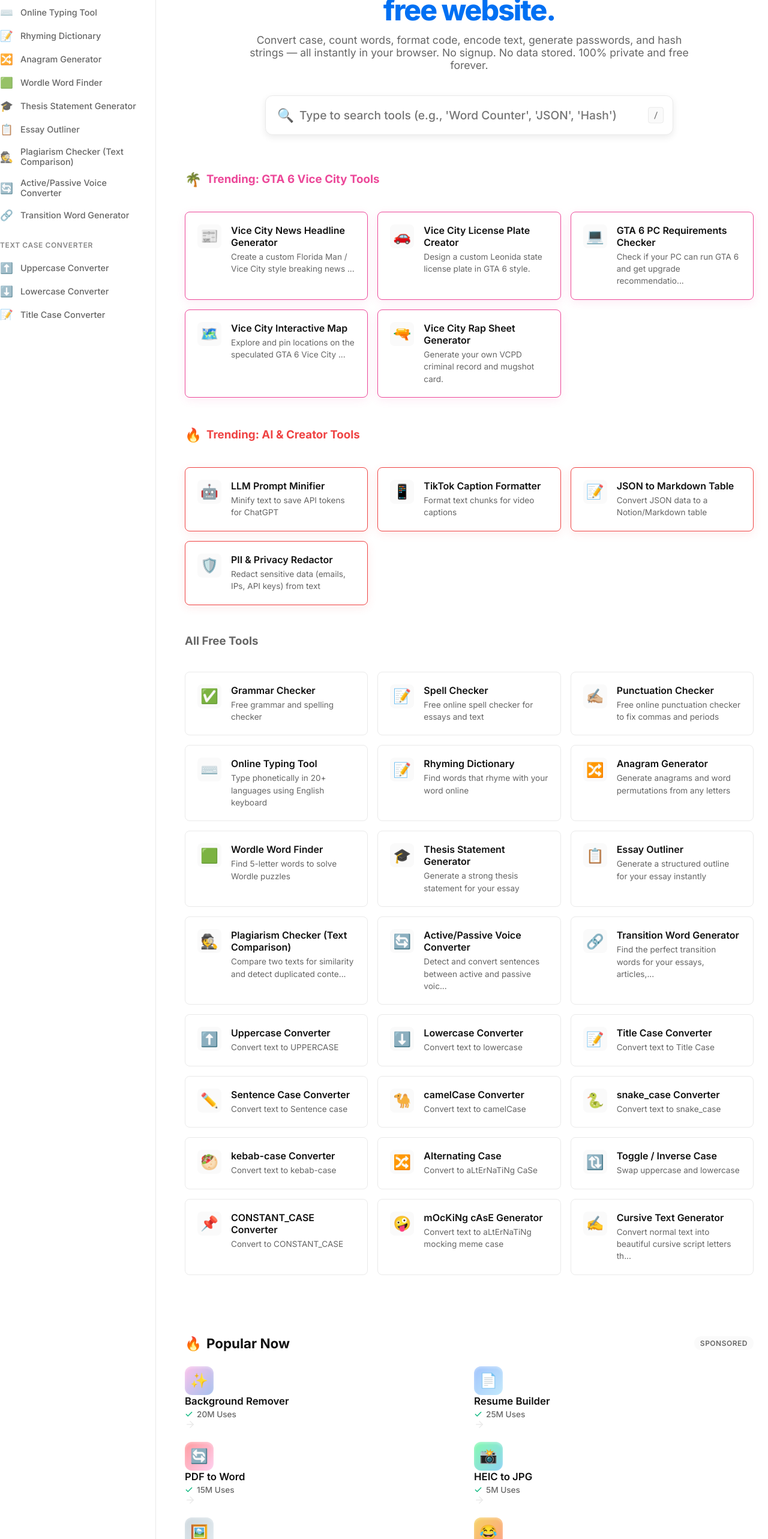
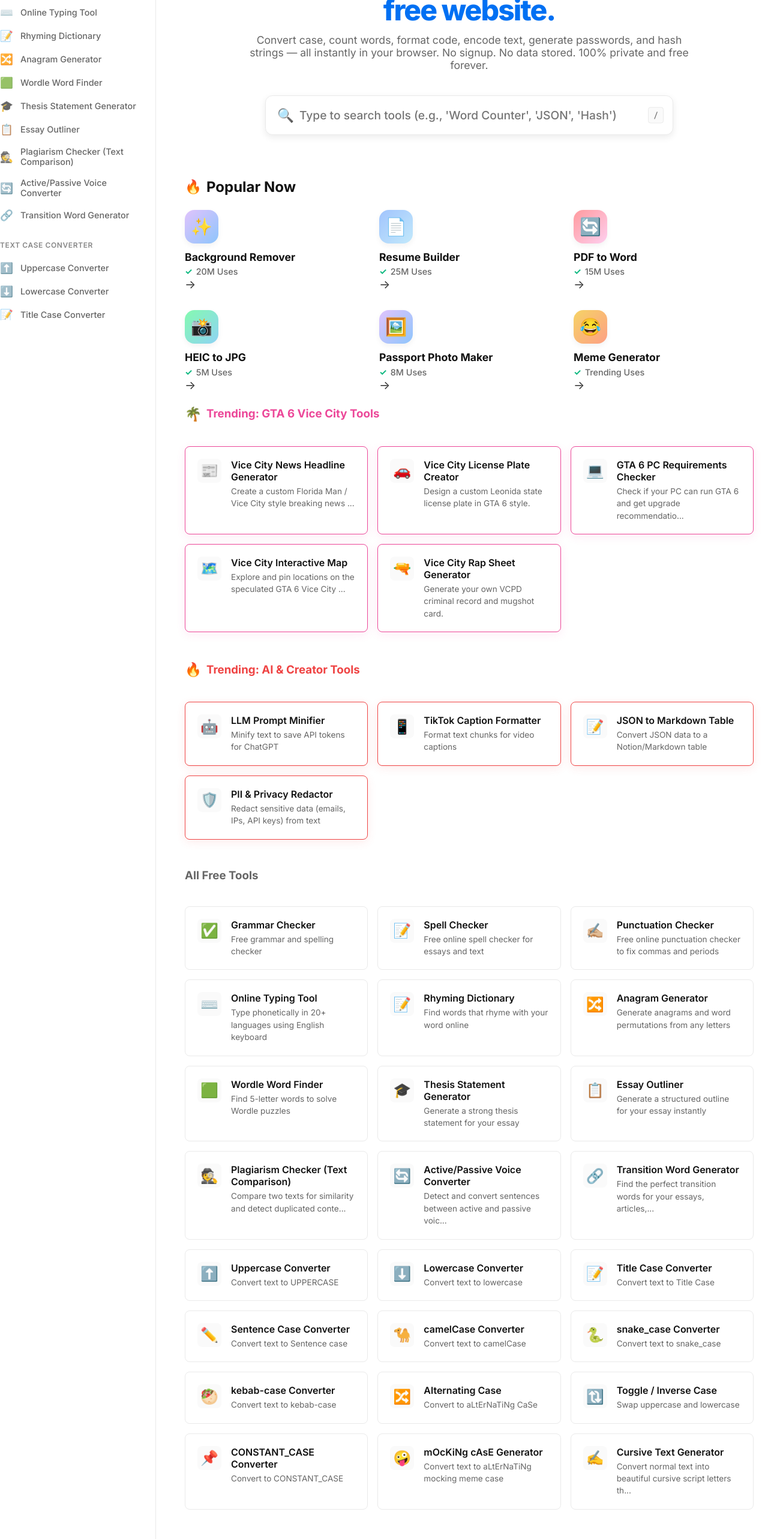
Before and after one commit to harshraj0235/ilovetexts.com, a Next.js app: page /1/ in a window 1280 px wide. Shown: the part 234-2800 px from the top of the page at 60% size. Built offline with nearby package versions, Linux system fonts and the light colour scheme.

Commit message:
Fix syntax error in tools-config.js

```diff
--- a/app/[lang]/page.js
+++ b/app/[lang]/page.js
@@ -4,7 +4,6 @@ import { generateWebSiteSchema, generateOrganizationSchema, generateAlternates }
 import Script from 'next/script';
 import CommandCenter from '@/components/CommandCenter';
 import HtmlDirectory from '@/components/HtmlDirectory';
-import PromotedTools from '@/components/PromotedTools';
 
 export async function generateMetadata({ params }) {
   const { lang } = await params;
@@ -37,8 +36,6 @@ export default async function Home({ params }) {
         t={t}
       />
 
-      <PromotedTools lang={lang} />
-
       <HtmlDirectory categories={CATEGORIES} lang={lang} />
     </>
   );
--- a/components/CommandCenter.jsx
+++ b/components/CommandCenter.jsx
@@ -2,8 +2,8 @@
 
 import { useState, useMemo } from 'react';
 import Link from 'next/link';
-
 import { getAllTools } from '@/lib/tools-config';
+import PromotedTools from '@/components/PromotedTools';
 
 export default function CommandCenter({ categories, lang, t }) {
   const allTools = useMemo(() => getAllTools(lang), [lang]);
@@ -43,6 +43,12 @@ export default function CommandCenter({ categories, lang, t }) {
           <span className="command-shortcut">/</span>
         </div>
       </section>
+
+      {!query && (
+        <section className="container" style={{ paddingBottom: '24px' }}>
+          <PromotedTools lang={lang} />
+        </section>
+      )}
 
       <section className="container" style={{ paddingBottom: '100px' }}>
         {query && <h3 style={{ marginBottom: '24px', color: 'var(--text-secondary)' }}>Search Results ({filteredTools.length})</h3>}
--- a/components/PromotedTools.jsx
+++ b/components/PromotedTools.jsx
@@ -6,136 +6,106 @@ export default function PromotedTools({ lang }) {
   const lp = (path) => lang === 'en' ? path : `/${lang}${path}`;
 
   const promos = [
-    { name: 'Background Remover', path: '/image-tools/remove-background', count: '20M', icon: '✨', bg: 'linear-gradient(135deg, #fbc2eb 0%, #a6c1ee 100%)' },
+    { name: 'Background Remover', path: '/image-tools/remove-background', count: '20M', icon: '✨', bg: 'linear-gradient(135deg, #e0c3fc 0%, #8ec5fc 100%)' },
     { name: 'Resume Builder', path: '/productivity-tools/resume-builder', count: '25M', icon: '📄', bg: 'linear-gradient(135deg, #a1c4fd 0%, #c2e9fb 100%)' },
-    { name: 'PDF to Word', path: '/pdf-text-tools/pdf-to-word', count: '15M', icon: '🔄', bg: 'linear-gradient(135deg, #ff9a9e 0%, #fecfef 99%, #fecfef 100%)' },
+    { name: 'PDF to Word', path: '/pdf-text-tools/pdf-to-word', count: '15M', icon: '🔄', bg: 'linear-gradient(135deg, #ff9a9e 0%, #fecfef 100%)' },
     { name: 'HEIC to JPG', path: '/image-tools/heic-to-jpg', count: '5M', icon: '📸', bg: 'linear-gradient(135deg, #84fab0 0%, #8fd3f4 100%)' },
-    { name: 'Passport Photo Maker', path: '/image-tools/passport-photo-maker', count: '8M', icon: '🖼️', bg: 'linear-gradient(135deg, #cfd9df 0%, #e2ebf0 100%)' },
+    { name: 'Passport Photo Maker', path: '/image-tools/passport-photo-maker', count: '8M', icon: '🖼️', bg: 'linear-gradient(135deg, #e0c3fc 0%, #8ec5fc 100%)' },
     { name: 'Meme Generator', path: '/image-tools/meme-generator', count: 'Trending', icon: '😂', bg: 'linear-gradient(135deg, #f6d365 0%, #fda085 100%)' }
   ];
 
   return (
-    <section className="promoted-tools-section" style={{ padding: '0 24px 60px', maxWidth: '1200px', margin: '0 auto' }}>
-      <div style={{ display: 'flex', alignItems: 'center', justifyContent: 'space-between', margin: '0 auto 24px' }}>
-        <h2 style={{ fontSize: '1.4rem', fontWeight: 'bold', display: 'flex', alignItems: 'center', gap: '8px', color: 'var(--text-primary)' }}>
-          <span style={{ fontSize: '1.4rem' }}>🔥</span> Popular Now
-        </h2>
-        <span style={{ fontSize: '0.75rem', fontWeight: 600, color: 'var(--text-secondary)', background: 'var(--bg-secondary)', padding: '4px 10px', borderRadius: '20px', textTransform: 'uppercase', letterSpacing: '0.5px' }}>
-          Sponsored
-        </span>
-      </div>
+    <div style={{ paddingTop: '12px' }}>
+      <h2 style={{ fontSize: '1.5rem', fontWeight: 'bold', display: 'flex', alignItems: 'center', gap: '8px', color: 'var(--text-primary)', marginBottom: '24px' }}>
+        <span style={{ fontSize: '1.4rem' }}>🔥</span> Popular Now
+      </h2>
 
       <div className="promo-grid">
         {promos.map((promo, idx) => (
           <Link key={idx} href={lp(promo.path)} className="promo-card">
-            <div className="promo-icon-box" style={{ background: promo.bg }}>
+            <div className="promo-icon" style={{ background: promo.bg }}>
               {promo.icon}
             </div>
-            <div className="promo-info">
-              <h3>{promo.name}</h3>
-              <div className="promo-stats">
-                <svg width="14" height="14" viewBox="0 0 24 24" fill="none" stroke="currentColor" strokeWidth="2.5" strokeLinecap="round" strokeLinejoin="round" style={{ color: '#10b981' }}>
-                  <polyline points="20 6 9 17 4 12"></polyline>
-                </svg>
-                <span>{promo.count} Uses</span>
-              </div>
+            <h3 className="promo-title">{promo.name}</h3>
+            <div className="promo-stats">
+              <span className="promo-check">✓</span>
+              <span>{promo.count} Uses</span>
             </div>
-            <div className="promo-arrow">
-              <svg width="18" height="18" viewBox="0 0 24 24" fill="none" stroke="currentColor" strokeWidth="2" strokeLinecap="round" strokeLinejoin="round">
-                <line x1="5" y1="12" x2="19" y2="12"></line>
-                <polyline points="12 5 19 12 12 19"></polyline>
-              </svg>
-            </div>
+            <div className="promo-arrow">→</div>
           </Link>
         ))}
       </div>
 
       <style jsx>{`
-        .promoted-tools-section {
-           width: 100%;
-        }
         .promo-grid {
           display: grid;
-          grid-template-columns: repeat(auto-fill, minmax(320px, 1fr));
-          gap: 16px;
+          grid-template-columns: repeat(auto-fill, minmax(250px, 1fr));
+          gap: 32px 24px;
         }
         .promo-card {
           display: flex;
-          align-items: center;
-          gap: 16px;
-          padding: 16px;
-          background: var(--bg-white);
-          border: 1px solid var(--border-light);
-          border-radius: 16px;
+          flex-direction: column;
           text-decoration: none;
           color: var(--text-primary);
-          transition: all 0.25s cubic-bezier(0.4, 0, 0.2, 1);
-          box-shadow: var(--shadow-sm);
-          position: relative;
-          overflow: hidden;
-        }
-        .promo-card::before {
-          content: '';
-          position: absolute;
-          top: 0;
-          left: 0;
-          width: 4px;
-          height: 100%;
-          background: var(--brand-blue);
-          opacity: 0;
-          transition: opacity 0.25s ease;
+          transition: transform 0.2s ease;
         }
         .promo-card:hover {
           transform: translateY(-2px);
-          box-shadow: var(--shadow-md);
-          border-color: var(--border-strong);
         }
-        .promo-card:hover::before {
-          opacity: 1;
-        }
-        .promo-icon-box {
-          width: 48px;
-          height: 48px;
-          border-radius: 12px;
+        .promo-icon {
+          width: 56px;
+          height: 56px;
+          border-radius: 16px;
           display: flex;
           align-items: center;
           justify-content: center;
-          font-size: 1.5rem;
-          flex-shrink: 0;
-          box-shadow: inset 0 2px 4px rgba(255,255,255,0.4);
+          font-size: 1.8rem;
+          margin-bottom: 12px;
+          box-shadow: 0 4px 10px rgba(0,0,0,0.05);
         }
-        .promo-info {
-          flex: 1;
-        }
-        .promo-info h3 {
+        .promo-title {
           margin: 0 0 4px 0;
-          font-size: 1.05rem;
-          font-weight: 600;
-          line-height: 1.2;
+          font-size: 1.1rem;
+          font-weight: 700;
+          line-height: 1.3;
+          color: var(--text-primary);
         }
         .promo-stats {
           display: flex;
           align-items: center;
           gap: 6px;
-          font-size: 0.85rem;
+          font-size: 0.9rem;
           color: var(--text-secondary);
           font-weight: 500;
+          margin-bottom: 4px;
+        }
+        .promo-check {
+          color: #10b981;
+          font-weight: bold;
         }
         .promo-arrow {
-          color: var(--border-light);
-          transition: all 0.25s ease;
+          color: var(--border-strong);
+          font-size: 1.2rem;
+          transition: transform 0.2s ease;
+          line-height: 1;
         }
         .promo-card:hover .promo-arrow {
+          transform: translateX(4px);
           color: var(--brand-blue);
-          transform: translateX(4px);
         }
 
-        @media (max-width: 600px) {
+        @media (max-width: 768px) {
+          .promo-grid {
+            grid-template-columns: repeat(2, 1fr);
+            gap: 24px 16px;
+          }
+        }
+        @media (max-width: 480px) {
           .promo-grid {
             grid-template-columns: 1fr;
           }
         }
       `}</style>
-    </section>
+    </div>
   );
 }
```
